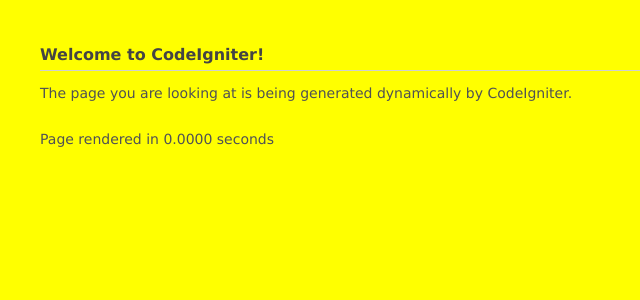
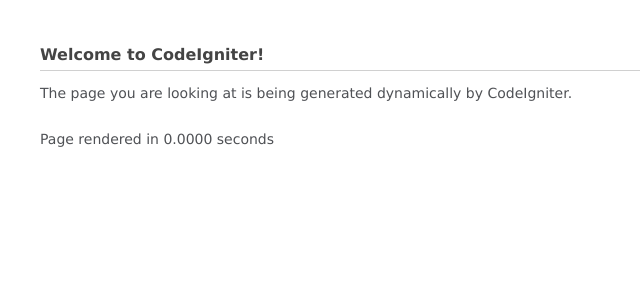
Before and after one commit to dhamma-dev/Entrepreneur, a CodeIgniter app: page / in a window 1280 px wide. Shown: the top 300 px of the page, without its empty margins (0-640 px from the left). Run offline with CodeIgniter, Linux system fonts and the light colour scheme.

Commit message:
fixed bg. closed #2

```diff
--- a/application/views/welcome_message.php
+++ b/application/views/welcome_message.php
@@ -7,7 +7,7 @@
 <style type="text/css">
 
 body {
- background-color: #ff0;
+ background-color: #fff;
  margin: 40px;
  font-family: Lucida Grande, Verdana, Sans-serif;
  font-size: 14px;
```
